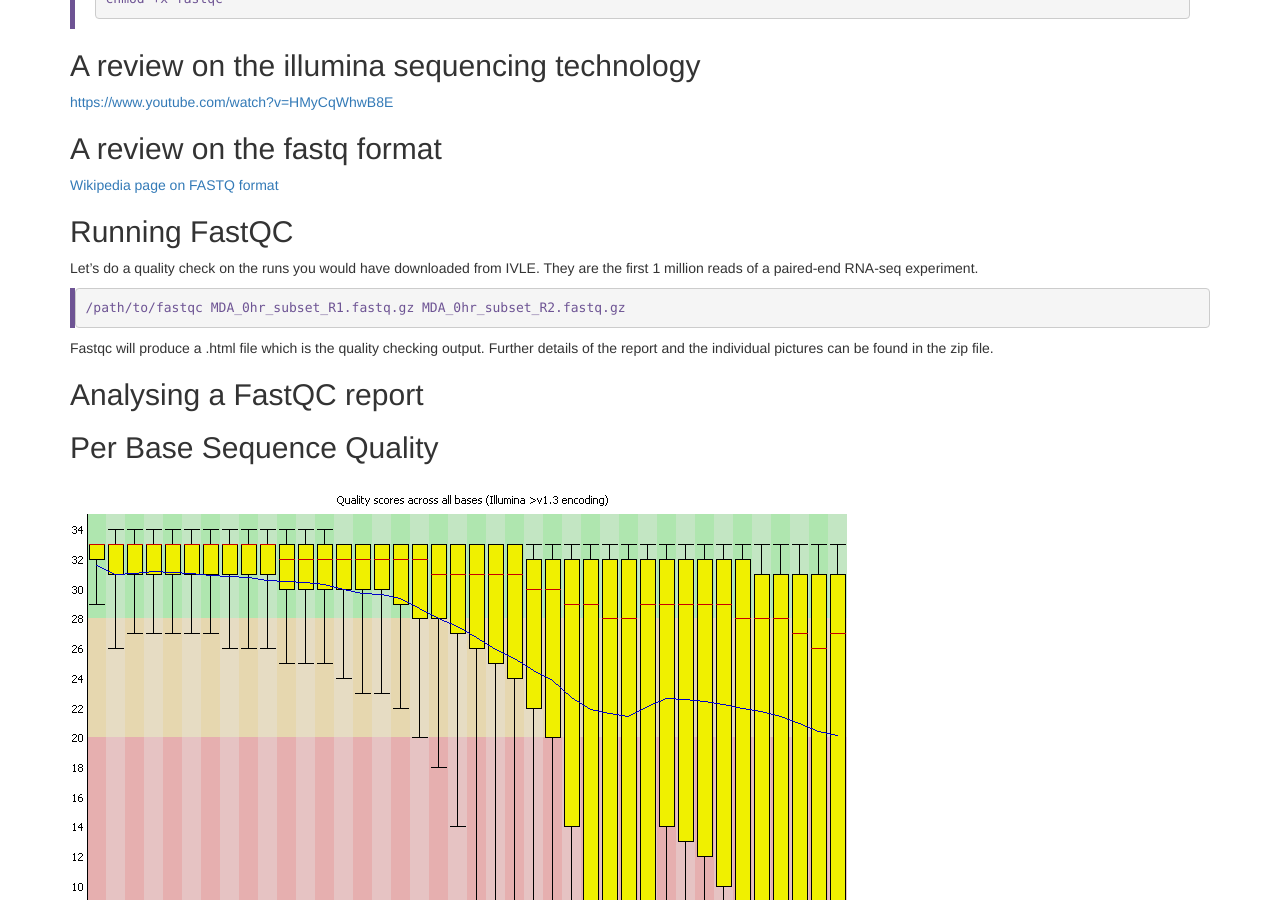
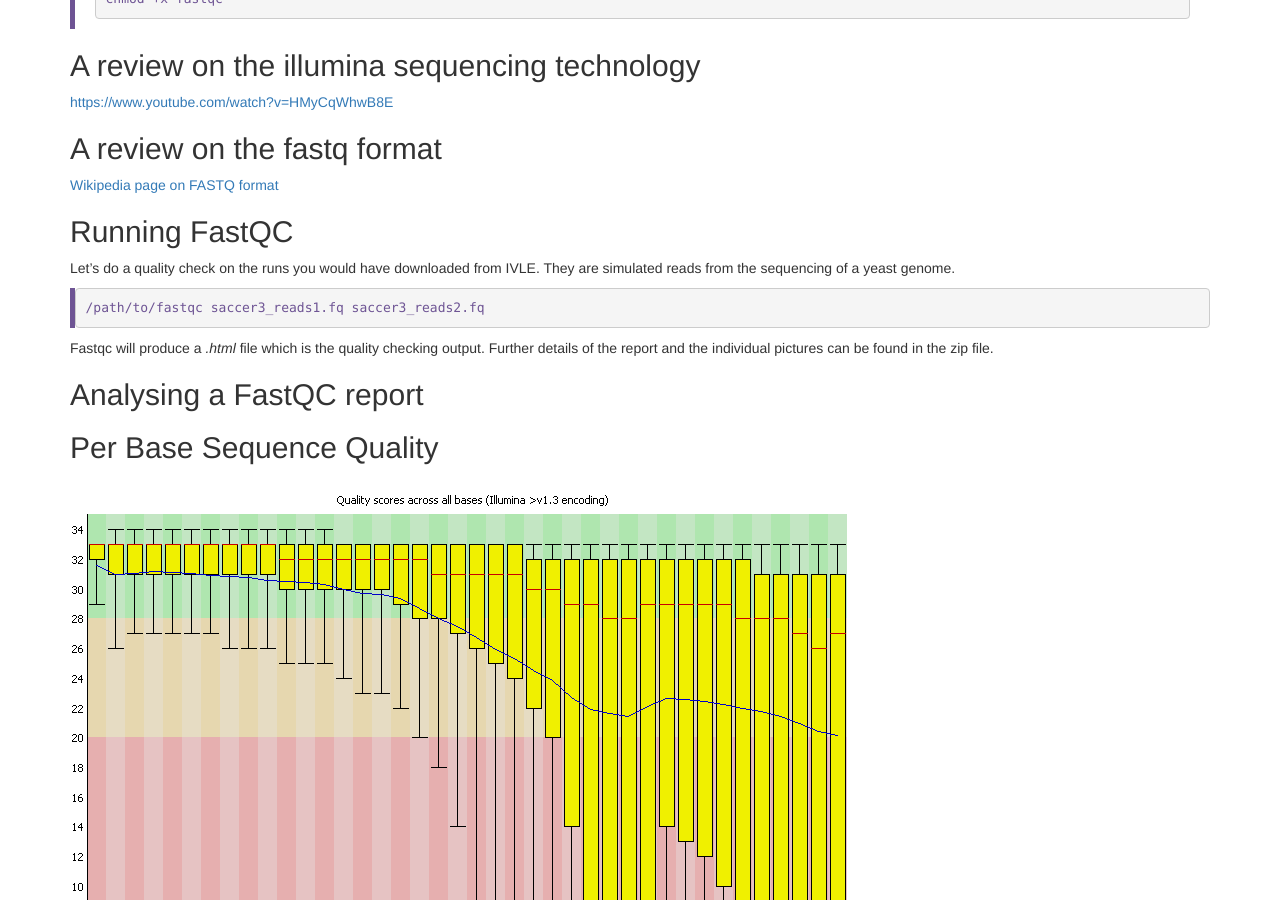
Before and after one commit to GTK-lab/introNGS, a Jekyll site: the page built from _episodes/01-fastqc.md, in a window 1280 px wide and 900 px high, scrolled down 762 px. Built offline with Jekyll 4.4.1, drawn with Linux system fonts in a browser that asks for light colours.

Commit message:
update pages

```diff
--- a/_episodes/01-fastqc.md
+++ b/_episodes/01-fastqc.md
@@ -39,14 +39,15 @@ FastQC aims to provide a QC report which can spot problems which originate eithe
 [Wikipedia page on FASTQ format](https://en.wikipedia.org/wiki/FASTQ_format)
 
 ## Running FastQC
-Let's do a quality check on the runs you would have downloaded from IVLE. They are the first 1 million reads of a paired-end RNA-seq experiment.
+Let's do a quality check on the runs you would have downloaded from
+IVLE. They are simulated reads from the sequencing of a yeast genome.
 
 ~~~
-/path/to/fastqc MDA_0hr_subset_R1.fastq.gz MDA_0hr_subset_R2.fastq.gz
+/path/to/fastqc saccer3_reads1.fq saccer3_reads2.fq
 ~~~
 {: .bash}
 
-Fastqc will produce a .html file which is the quality checking output. Further details of the report and the individual pictures can be found in the zip file.
+Fastqc will produce a *.html* file which is the quality checking output. Further details of the report and the individual pictures can be found in the zip file.
 
 ## Analysing a FastQC report
 
```
